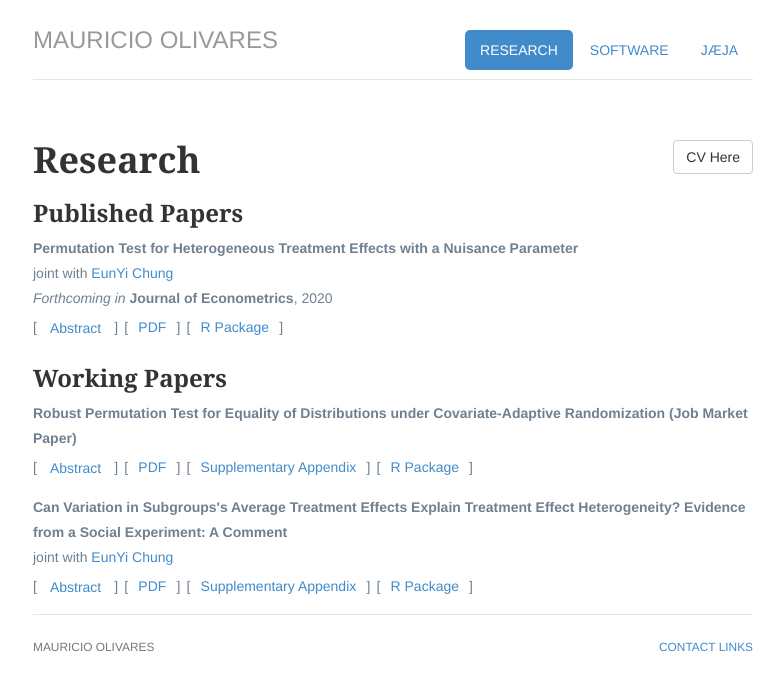
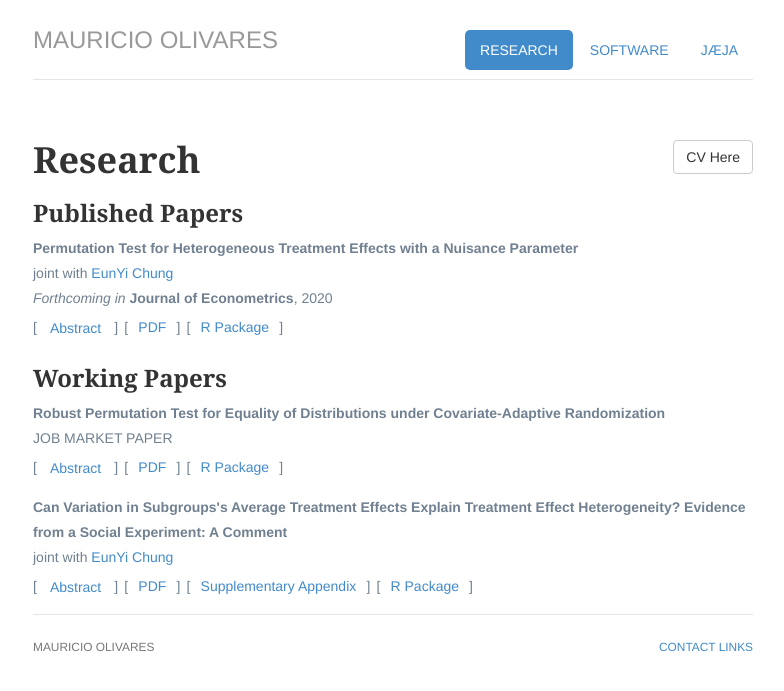
Before and after one commit to mauolivares/mauolivares.github.io, a Jekyll site: the page built from research/index.html, in a window 1280 px wide. Shown: the top 691 px of the page, without its empty margins (247-1031 px from the left). Built offline with Jekyll 4.4.1, drawn with Linux system fonts in a browser that asks for light colours.

Commit message:
update research page

```diff
--- a/research/index.html
+++ b/research/index.html
@@ -35,9 +35,10 @@ description: Mauricio Olivares' research page.
 
 				<h3>Working Papers</h3>
 
-				<p style="color:#708090;"><strong>Robust Permutation Test for Equality of Distributions under Covariate-Adaptive Randomization (Job Market Paper)</strong>
+				<p style="color:#708090;"><strong>Robust Permutation Test for Equality of Distributions under Covariate-Adaptive Randomization</strong>
+				<br> JOB MARKET PAPER
 				<br>[<a class="btn btn-link" data-toggle="collapse" href="#WP_REStat" role="button" aria-expanded="false" aria-controls="WP_REStat">
-    			Abstract</a>]&#8287&#8287[&#8287&#8287<a href="/files/JMP_MauricioOlivares.pdf" title="Download Paper as PDF"> PDF </a>&#8287&#8287]&#8287&#8287[&#8287&#8287<a href="/files/SubgroupVariation_Supplement.pdf" title="Download Paper as PDF"> Supplementary Appendix </a>&#8287&#8287]&#8287&#8287[&#8287&#8287<a href="https://cran.r-project.org/web/packages/RATest/index.html" title="R Package"> R Package </a>&#8287&#8287]
+    			Abstract</a>]&#8287&#8287[&#8287&#8287<a href="/files/JMP_MauricioOlivares.pdf" title="Download Paper as PDF"> PDF </a>&#8287&#8287]&#8287&#8287[&#8287&#8287<a href="https://cran.r-project.org/web/packages/RATest/index.html" title="R Package"> R Package </a>&#8287&#8287]
     				<div class="collapse" id="WP_REStat">
   						<div class="card card-body">
     						Though stratified randomization achieves more balance on baseline covariates than pure randomization, it does affect the way we conduct inference. This paper considers the classical two-sample goodness-of-fit testing problem in randomized controlled trials when the researcher employs a particular type of stratified randomization&#8212;covariate-adaptive randomization. When testing the null hypothesis of equality of distributions between experimental groups in this setup, we first show that stratification leaves a mark on the test statistic's limit distribution, making it difficult, if not impossible, to obtain critical values.  We instead propose an alternative approach to conducting inference based on a permutation test that <i>i)</i> is asymptotically exact in the sense that the limiting rejection probability under the null hypothesis equals the nominal &#945; level, <i>ii)</i> is applicable under relatively weak assumptions commonly satisfied in practice, and <i>iii)</i> works for randomization schemes that are popular among empirically oriented researchers, such as stratified permuted block randomization.
```
